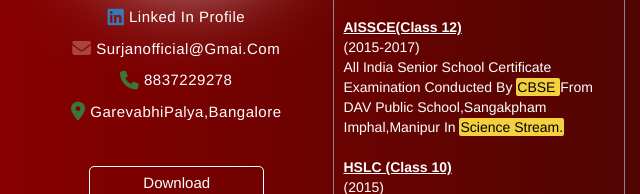
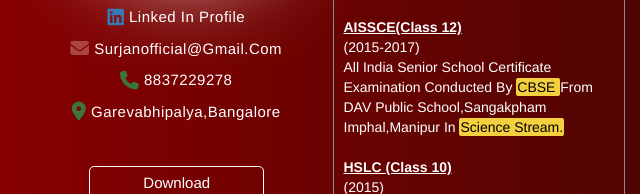
Before and after one commit to surjangit/reusmesurjan.github.io, a plain HTML site: page index.html in a window 1280 px wide. Shown: the part 373-567 px from the top of the page, 0-640 px from the left. Drawn offline with nearby package versions, Linux system fonts and the light colour scheme; a web font is replaced by a local one.

Commit message:
Update index.html

```diff
--- a/index.html
+++ b/index.html
@@ -352,9 +352,9 @@ and (max-width: 500px) {
     					<li><img src="https://picsum.photos/200"class="img"></li>
     					<li><i class="fa-solid fa-user fa-lg text-dark title-name"></i> Surjan Dhungal</li>
     					<li><i class="fa-brands fa-linkedin fa-lg text-primary"></i> Linked in Profile</li>
-    					<li><i class="fa-solid fa-envelope fa-lg text-danger"></i> Surjanofficial@gmai.com</li>
+    					<li><i class="fa-solid fa-envelope fa-lg text-danger"></i> Surjanofficial@gmail.com</li>
     					<li><i class="fa-solid fa-phone fa-lg text-success"></i> 8837229278</li>
-    					<li><div class="open text-capitalize"><i class="fa-sharp fa-solid fa-location-dot fa-lg text-success"></i>  GarevabhiPalya,Bangalore</div>
+    					<li><div class="open text-capitalize"><i class="fa-sharp fa-solid fa-location-dot fa-lg text-success"></i>  Garevabhipalya,Bangalore</div>
     			</div></li>
     				</ul>
 
```
